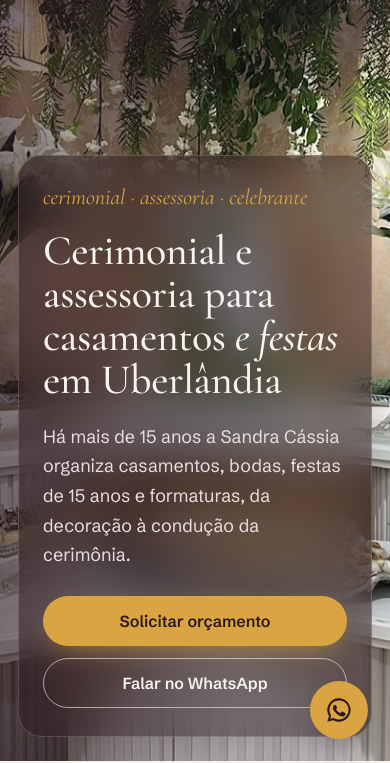
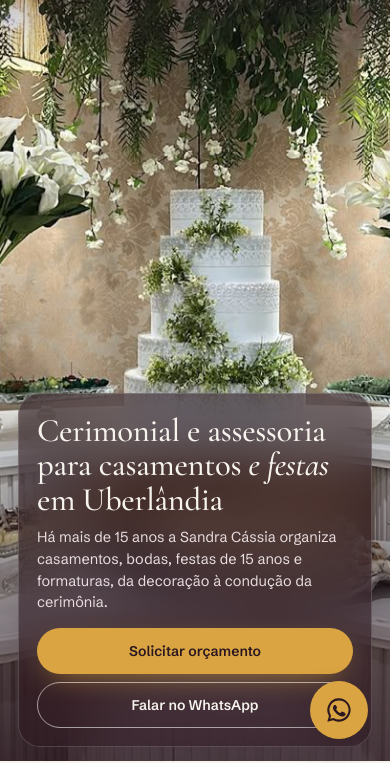
Before and after one commit to gestaoventuriholding-lang/sonhos-em-festa, a plain HTML site: page index.html in a window 390 px wide. Shown: the part 83-846 px from the top of the page. Drawn offline with nearby package versions, Linux system fonts and the light colour scheme.

Commit message:
Abertura responsiva: cartão menor no celular, ajuste para notebooks
Co-Authored-By: Claude Opus 5.5 <noreply@anthropic.com>
Claude-Session: https://claude.ai/code/session_01TVvoCxQnuMnxsuLcTAjBqR

```diff
--- a/styles.css
+++ b/styles.css
@@ -144,11 +144,12 @@ p { margin: 0; }
   padding-left: clamp(18px, 4vw, 64px);
 }
 .hero__cartao {
-  max-width: 660px; padding: 44px 44px 40px;
-  display: flex; flex-direction: column; gap: 20px;
+  max-width: 640px; padding: clamp(28px, 3vw, 44px);
+  display: flex; flex-direction: column; gap: clamp(12px, 1.8vh, 20px);
 }
-.hero h1 { font-size: clamp(42px, 5.6vw, 76px); line-height: 1.02; }
-.hero__texto { font-size: 18px; color: #E8DDE0; max-width: 520px; }
+/* o título se ajusta pela largura E pela altura da tela (notebooks baixos) */
+.hero h1 { font-size: clamp(36px, min(5.2vw, 8.5vh), 74px); line-height: 1.02; }
+.hero__texto { font-size: clamp(15px, 1.2vw, 18px); color: #E8DDE0; max-width: 520px; }
 .acoes { display: flex; flex-wrap: wrap; gap: 12px; margin-top: 6px; }
 
 /* ---------- sobre ---------- */
@@ -306,6 +307,17 @@ p { margin: 0; }
 }
 
 /* ---------- responsivo ---------- */
+@media (min-width: 601px) and (max-height: 820px) {
+  .hero__conteudo { padding-top: 110px; padding-bottom: 36px; }
+  .hero__cartao { max-width: 580px; }
+}
+@media (min-width: 601px) and (max-width: 960px) {
+  .hero__cartao { max-width: 560px; }
+}
+@media (max-width: 360px) {
+  .hero__texto { display: none; }
+}
+
 @media (max-width: 960px) {
   .sobre, .servicos__grade, .contato__grade { grid-template-columns: 1fr; gap: 48px; }
   .sobre__foto { max-width: 460px; }
@@ -345,9 +357,23 @@ p { margin: 0; }
   .marca span { font-size: 20px; }
   .marca__logo { width: 50px; }
   .rodape__logo { width: 128px; }
-  .hero__conteudo { padding-bottom: 24px; }
-  .hero__cartao { padding: 28px 24px; border-radius: var(--raio); }
-  .acoes .btn { flex: 1 1 100%; }
+  .hero { align-items: flex-end; }
+  .hero__foto { object-position: center 25%; }
+  .hero__veu {
+    background:
+      linear-gradient(180deg, rgba(42, 23, 32, .55) 0%, rgba(42, 23, 32, 0) 18%),
+      linear-gradient(0deg, rgba(42, 23, 32, .75) 0%, rgba(42, 23, 32, 0) 45%);
+  }
+  .hero__conteudo { padding-top: 0; padding-bottom: 14px; }
+  .hero__cartao {
+    padding: 20px 18px 18px; gap: 10px; border-radius: 22px;
+    background: rgba(42, 23, 32, .58);
+  }
+  .hero .rotulo { display: none; }
+  .hero h1 { font-size: clamp(28px, 8.4vw, 36px); line-height: 1.05; }
+  .hero__texto { font-size: 14.5px; line-height: 1.5; }
+  .acoes { gap: 8px; margin-top: 4px; }
+  .acoes .btn { flex: 1 1 0; min-height: 46px; padding: 0 12px; font-size: 14px; white-space: nowrap; }
   .sobre, .depoimentos { padding-top: 88px; padding-bottom: 88px; }
   .sobre__foto::after { inset: 12px -12px -12px 12px; }
   .servicos, .contato { padding: 88px 0; }
```
